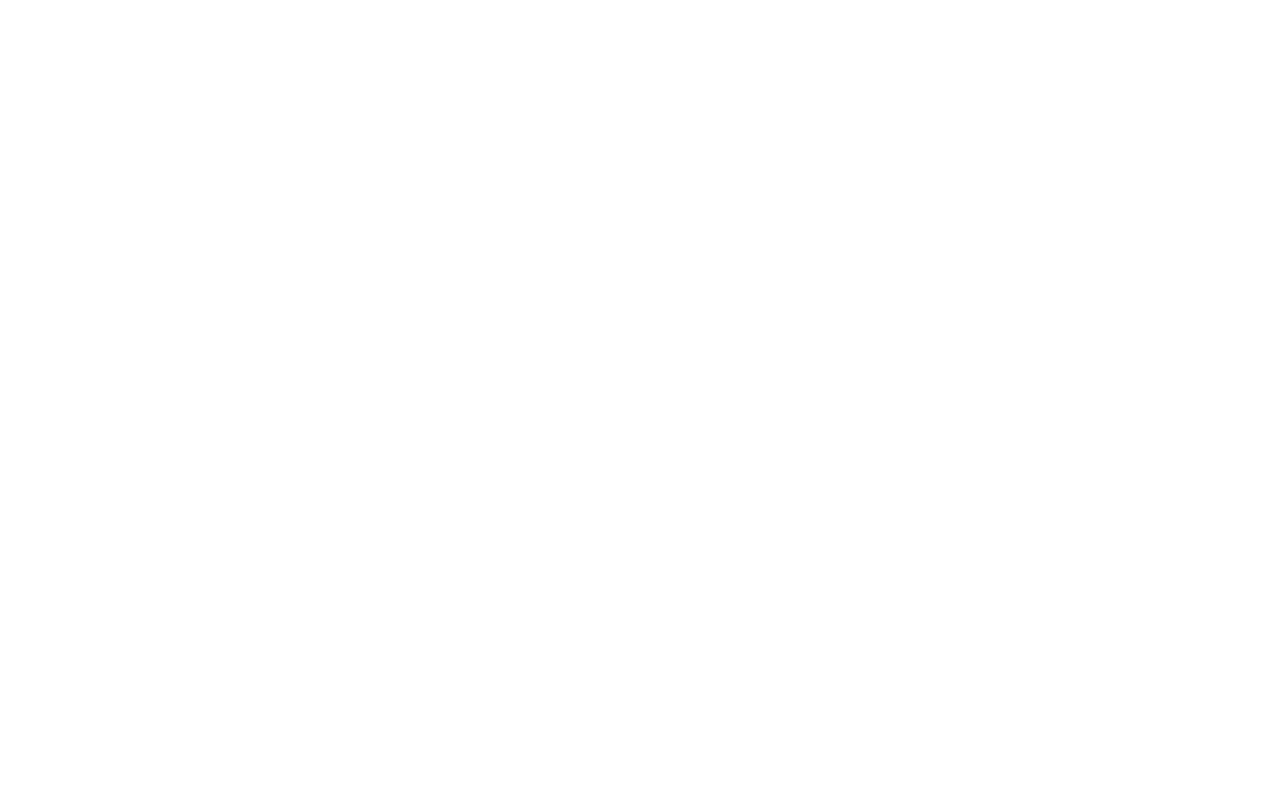
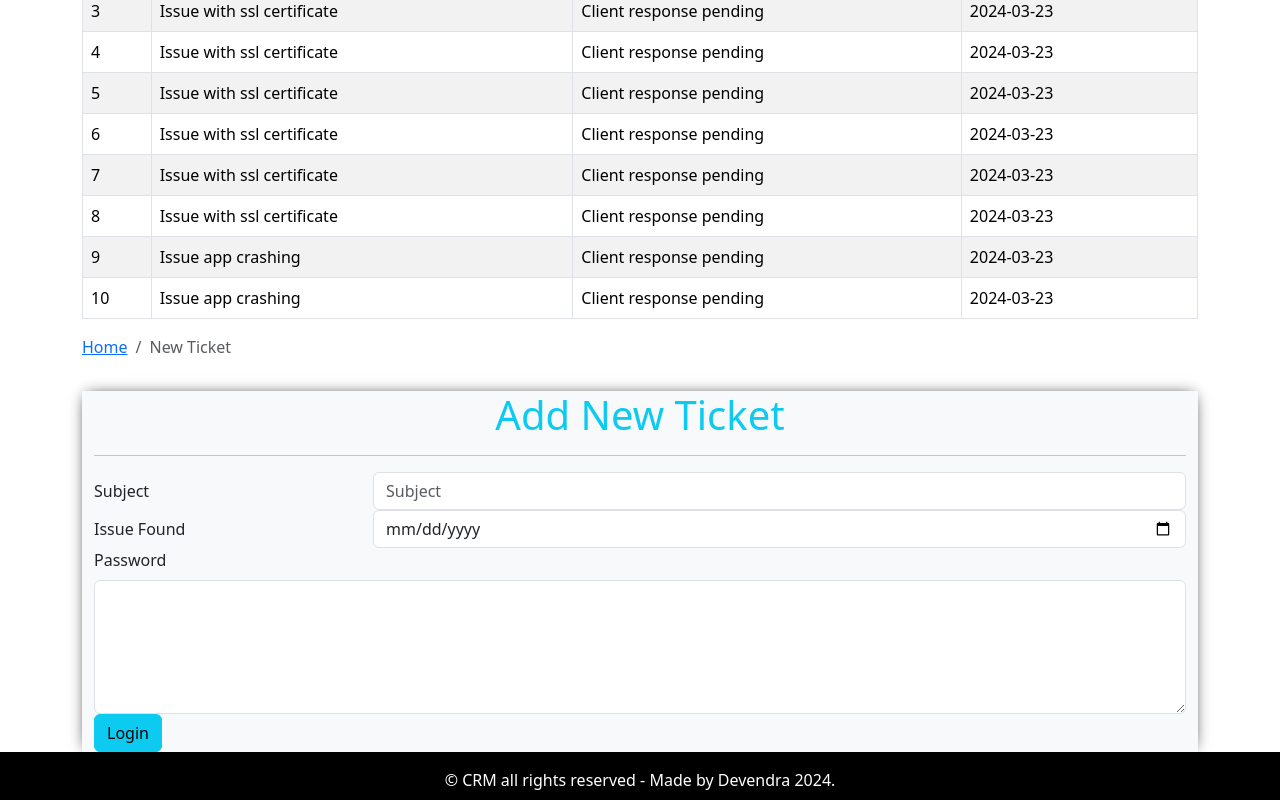
Before and after one commit to Devendra-1997/crm-frontend, a React (Create React App) app: page / in a window 1280 px wide. Shown: the part 1300-2100 px from the top of the page. Before the commit the page ends 883 px from the top, so only its background shows below. Built offline with nearby package versions, Linux system fonts and the light colour scheme.

Commit message:
add new ticket form is added

```diff
--- a/src/App.js
+++ b/src/App.js
@@ -1,14 +1,16 @@
 import "./App.css";
-// import { Entry } from "./page/entry/Entry.page";
+import { Entry } from "./pages/entry/Entry.page";
 import { DefaultLayout } from "./layout/DefaultLayout";
 import { Dashboard } from "./pages/dashboard/Dashboard.page";
+import { AddTicket } from "./pages/new-ticket/AddTicket.page";
 
 function App() {
   return (
     <div className="App">
-      {/* <Entry /> */}
+      <Entry />
       <DefaultLayout>
         <Dashboard />
+        <AddTicket />
       </DefaultLayout>
     </div>
   );
--- /dev/null
+++ b/src/components/add-ticket-form/AddTicketForm.comp.js
@@ -0,0 +1,77 @@
+import React from "react";
+import { Form, Container, Row, Col, Button } from "react-bootstrap";
+import PropTypes from "prop-types";
+
+import "./add-ticket-form.style.css";
+
+export const AddTicketForm = ({
+  handleOnSubmit,
+  handleOnChange,
+  frmDataErro,
+  frmDt,
+}) => {
+  console.log(frmDt);
+  return (
+    <Container className="mt-3 add-new-ticket bg-light">
+      <h1 className="text-info text-center">Add New Ticket</h1>
+      <hr />
+      <Form autoComplete="off" onSubmit={handleOnSubmit}>
+        <Form.Group as={Row}>
+          <Form.Label column sm={3}>
+            Subject
+          </Form.Label>
+          <Col sm={9}>
+            <Form.Control
+              name="subject"
+              value={frmDt.subject}
+              // minLength="3"
+              maxLength="100"
+              onChange={handleOnChange}
+              placeholder="Subject"
+              required
+            />
+            <Form.Text className="text-danger">
+              {frmDataErro.subject && "SUbject is required!"}
+            </Form.Text>
+          </Col>
+        </Form.Group>
+        <Form.Group as={Row}>
+          <Form.Label column sm={3}>
+            Issue Found
+          </Form.Label>
+          <Col sm={9}>
+            <Form.Control
+              type="date"
+              name="issueDate"
+              value={frmDt.issueDate}
+              onChange={handleOnChange}
+              required
+            />
+          </Col>
+        </Form.Group>
+        <Form.Group>
+          <Form.Label>Password</Form.Label>
+          <Form.Control
+            as="textarea"
+            name="detail"
+            rows="5"
+            value={frmDt.detail}
+            onChange={handleOnChange}
+            required
+          />
+        </Form.Group>
+
+        <Button type="submit" variant="info" block>
+          Login
+        </Button>
+      </Form>
+    </Container>
+  );
+};
+
+AddTicketForm.propTypes = {
+  handleOnSubmit: PropTypes.func.isRequired,
+  handleOnChange: PropTypes.func.isRequired,
+  frmDt: PropTypes.object.isRequired,
+  frmDataErro: PropTypes.object.isRequired,
+};
--- /dev/null
+++ b/src/components/add-ticket-form/add-ticket-form.style.css
@@ -0,0 +1,7 @@
+.add-new-ticket {
+  max-width: 550px;
+  margin-left: auto;
+  margin-right: auto;
+
+  box-shadow: 0px 0px 15px -5px black;
+}
--- /dev/null
+++ b/src/pages/new-ticket/AddTicket.page.js
@@ -0,0 +1,67 @@
+import React, { useState, useEffect } from "react";
+import { Container, Row, Col } from "react-bootstrap";
+import { PageBreadcrumb } from "../../components/breadcrumb/Breadcrumb.comp";
+import { AddTicketForm } from "../../components/add-ticket-form/AddTicketForm.comp";
+
+import { shortText } from "../../utils/validation";
+
+const initialFrmDt = {
+  subject: "",
+  issueDate: "",
+  detail: "",
+};
+const initialFrmError = {
+  subject: false,
+  issueDate: false,
+  detail: false,
+};
+export const AddTicket = () => {
+  const [frmData, setFrmData] = useState(initialFrmDt);
+  const [frmDataErro, setFrmDataErro] = useState(initialFrmError);
+  useEffect(() => {}, [frmData, frmDataErro]);
+
+  const handleOnChange = (e) => {
+    const { name, value } = e.target;
+
+    setFrmData({
+      ...frmData,
+      [name]: value,
+    });
+  };
+
+  const handleOnSubmit = async (e) => {
+    e.preventDefault();
+
+    setFrmDataErro(initialFrmError);
+
+    const isSubjectValid = await shortText(frmData.subject);
+
+    setFrmDataErro({
+      ...initialFrmError,
+      subject: !isSubjectValid,
+    });
+
+    console.log("Form submit request received", frmData);
+  };
+
+  return (
+    <Container>
+      <Row>
+        <Col>
+          <PageBreadcrumb page="New Ticket" />
+        </Col>
+      </Row>
+
+      <Row>
+        <Col>
+          <AddTicketForm
+            handleOnChange={handleOnChange}
+            handleOnSubmit={handleOnSubmit}
+            frmDt={frmData}
+            frmDataErro={frmDataErro}
+          />
+        </Col>
+      </Row>
+    </Container>
+  );
+};
--- /dev/null
+++ b/src/utils/validation.js
@@ -0,0 +1,3 @@
+export const shortText = (str) => {
+  return str.length >= 3 && str.length <= 100;
+};
```
